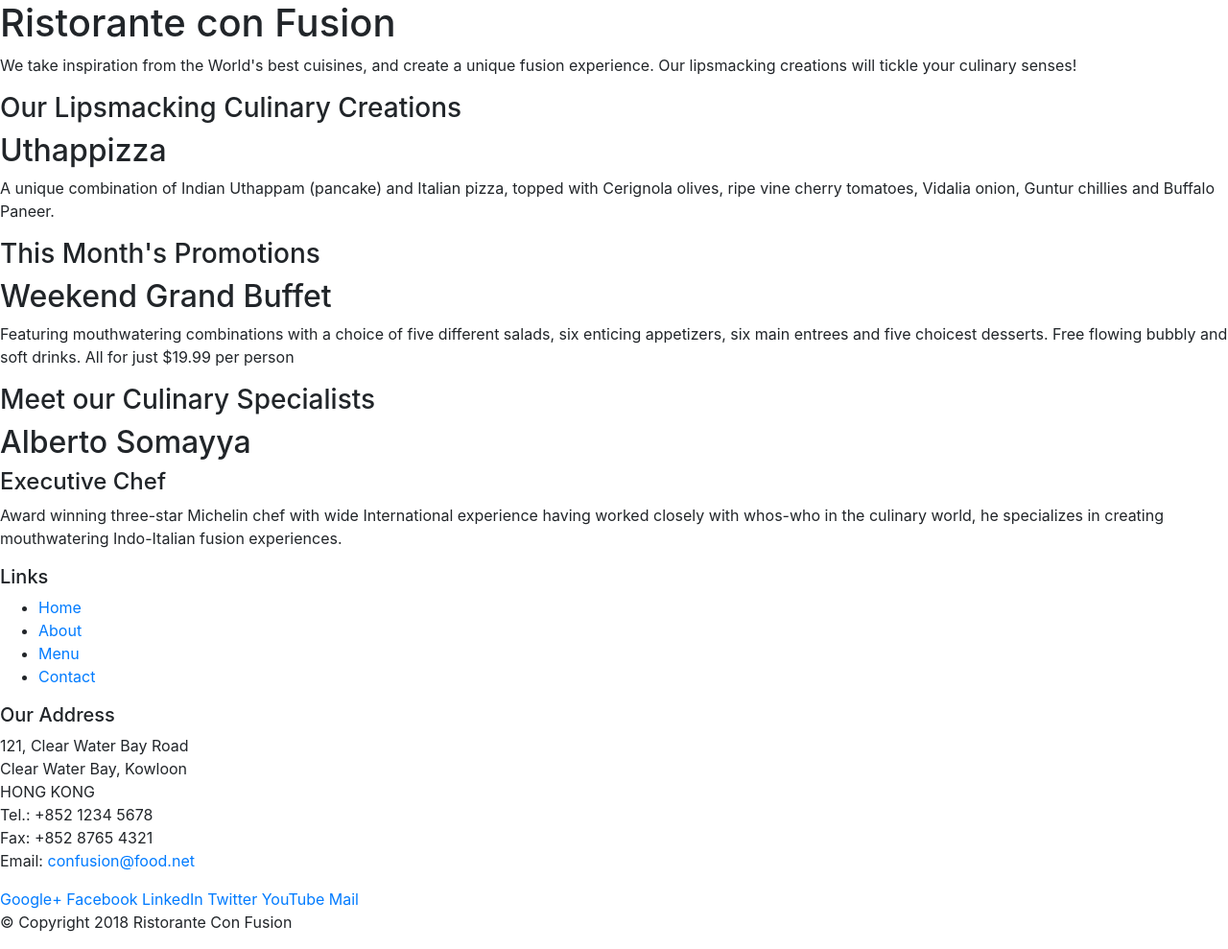
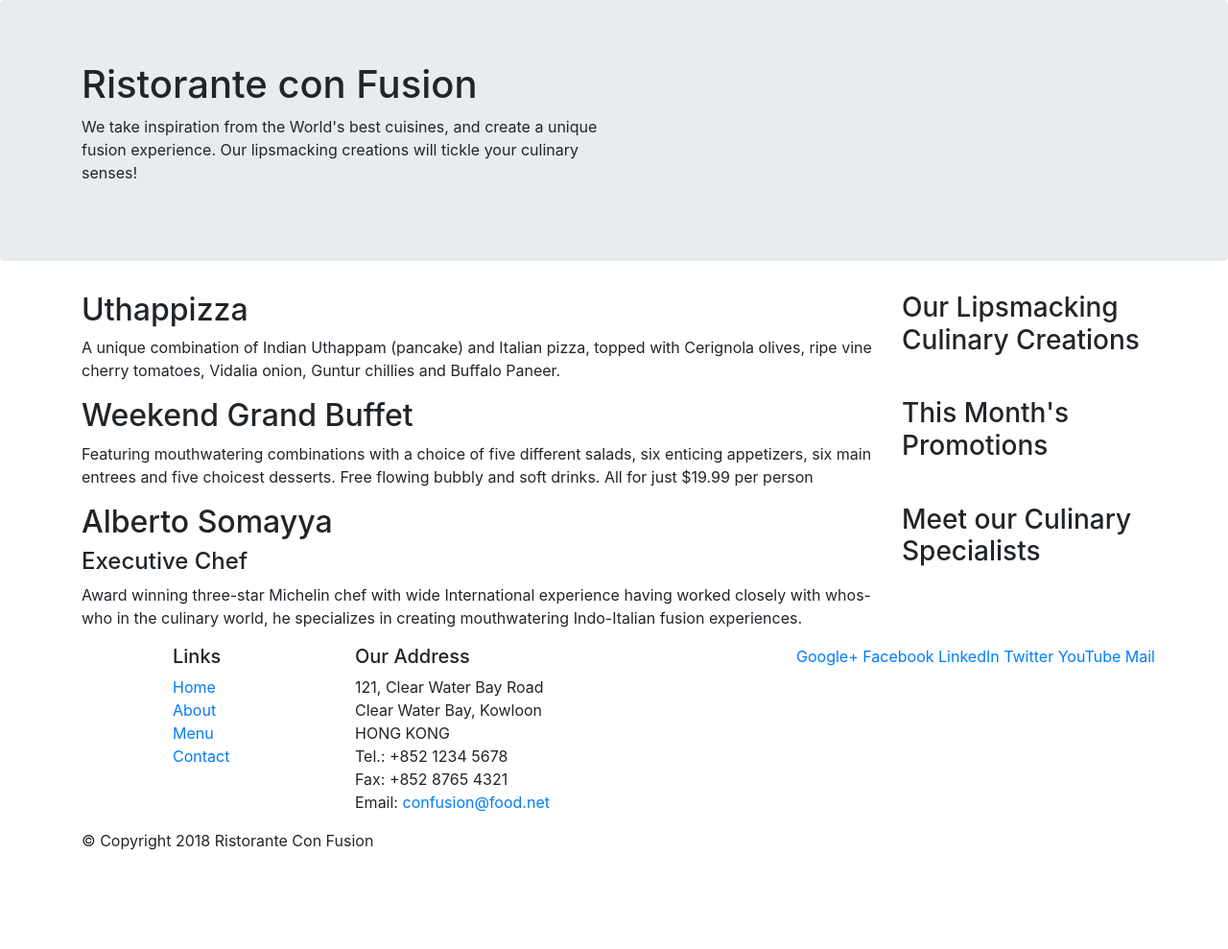
Before and after one commit to VictorLlado/conFusion, a website: page index.html in a window 1280 px wide. Shown: the whole page at 96% size. After the commit the page ends 904 px from the top, so only its background shows below. Drawn offline with nearby package versions, Linux system fonts and the light colour scheme.

Commit message:
first css adding

```diff
--- a/index.html
+++ b/index.html
@@ -9,51 +9,52 @@
 
     <!-- Bootstrap CSS -->
     <link rel="stylesheet" href="node_modules/bootstrap/dist/css/bootstrap.min.css">
+    <link rel="stylesheet" type="text/css" href="css/styles.css">
     <title>Ristorante Con Fusion</title>
 </head>
 
 <body>
 
-    <header>
-        <div>
-            <div>
-                <div>
+    <header class="jumbotron">
+        <div class="container">
+            <div class="row row-header">
+                <div class="col-12 col-sm-6">
                     <h1>Ristorante con Fusion</h1>
                     <p>We take inspiration from the World's best cuisines, and create a unique fusion experience. Our lipsmacking creations will tickle your culinary senses!</p>
                 </div>
-                <div>
+                <div class="col-12 col-sm">
                 </div>
             </div>
         </div>
     </header>
 
-    <div>
-        <div>
-            <div>
+    <div class="container">
+        <div class="row row-content">
+            <div class="col-12 col-sm-4 order-sm-last col-md-3">
                 <h3>Our Lipsmacking Culinary Creations</h3>
             </div>
-            <div>
+            <div class="col col-sm order-sm-first col-md">
                 <h2>Uthappizza</h2>
                 <p>A unique combination of Indian Uthappam (pancake) and Italian pizza, topped with Cerignola olives, ripe vine cherry tomatoes, Vidalia onion, Guntur chillies and Buffalo Paneer.</p>
             </div>
         </div>
 
 
-        <div>
-            <div>
+        <div class="row row-content">
+            <div class="col-12 col-sm-4 order-sm-last col-md-3">
                 <h3>This Month's Promotions</h3>
             </div>
-            <div>
+            <div class="col col-sm  order-sm-first col-md">
                 <h2>Weekend Grand Buffet</h2>
                 <p>Featuring mouthwatering combinations with a choice of five different salads, six enticing appetizers, six main entrees and five choicest desserts. Free flowing bubbly and soft drinks. All for just $19.99 per person </p>
             </div>
         </div>
 
-        <div>
-            <div>
+        <div class="row row-content">
+            <div class="col-12 col-sm-4 order-sm-last col-md-3">
                 <h3>Meet our Culinary Specialists</h3>
             </div>
-            <div>
+            <div class="col col-sm order-sm-first col-md">
                 <h2>Alberto Somayya</h2>
                 <h4>Executive Chef</h4>
                 <p>Award winning three-star Michelin chef with wide International experience having worked closely with whos-who in the culinary world, he specializes in creating mouthwatering Indo-Italian fusion experiences. </p>
@@ -61,19 +62,19 @@
         </div>
     </div>
 
-    <footer>
-        <div>
-            <div>
-                <div>
+    <footer class="footer">
+        <div class="container">
+            <div class="row">
+                <div class="col-4 offset-1 col-sm-2">
                     <h5>Links</h5>
-                    <ul>
+                    <ul class="list-unstyled">
                         <li><a href="#">Home</a></li>
                         <li><a href="#">About</a></li>
                         <li><a href="#">Menu</a></li>
                         <li><a href="#">Contact</a></li>
                     </ul>
                 </div>
-                <div>
+                <div class="col-7 col-sm-5">
                     <h5>Our Address</h5>
                     <address>
 		              121, Clear Water Bay Road<br>
@@ -95,8 +96,8 @@
                     </div>
                 </div>
            </div>
-           <div>
-                <div>
+           <div class="row">
+                <div class="col-auto">
                     <p>© Copyright 2018 Ristorante Con Fusion</p>
                 </div>
            </div>
```
Also changed, not shown: 1 other file.
